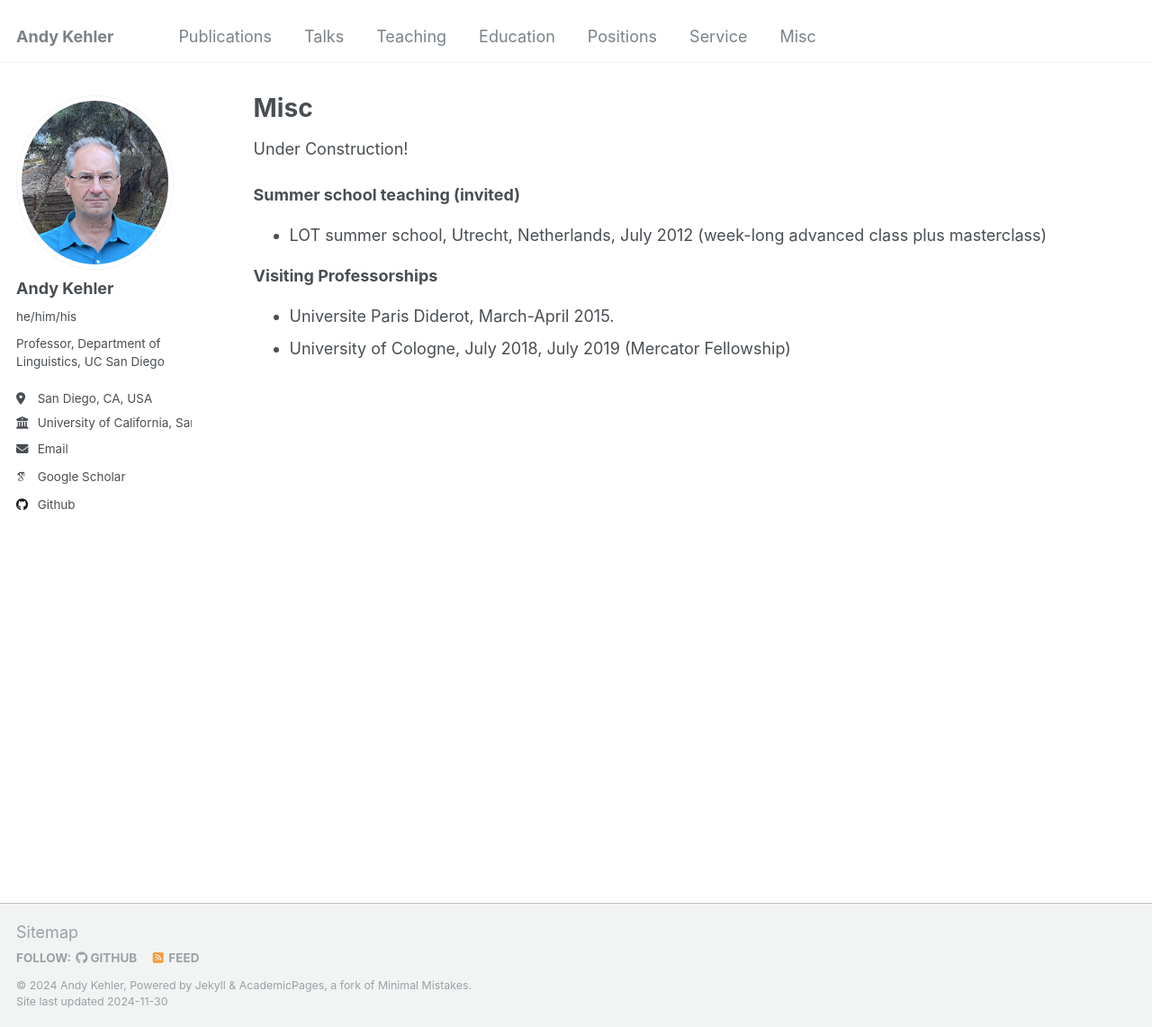
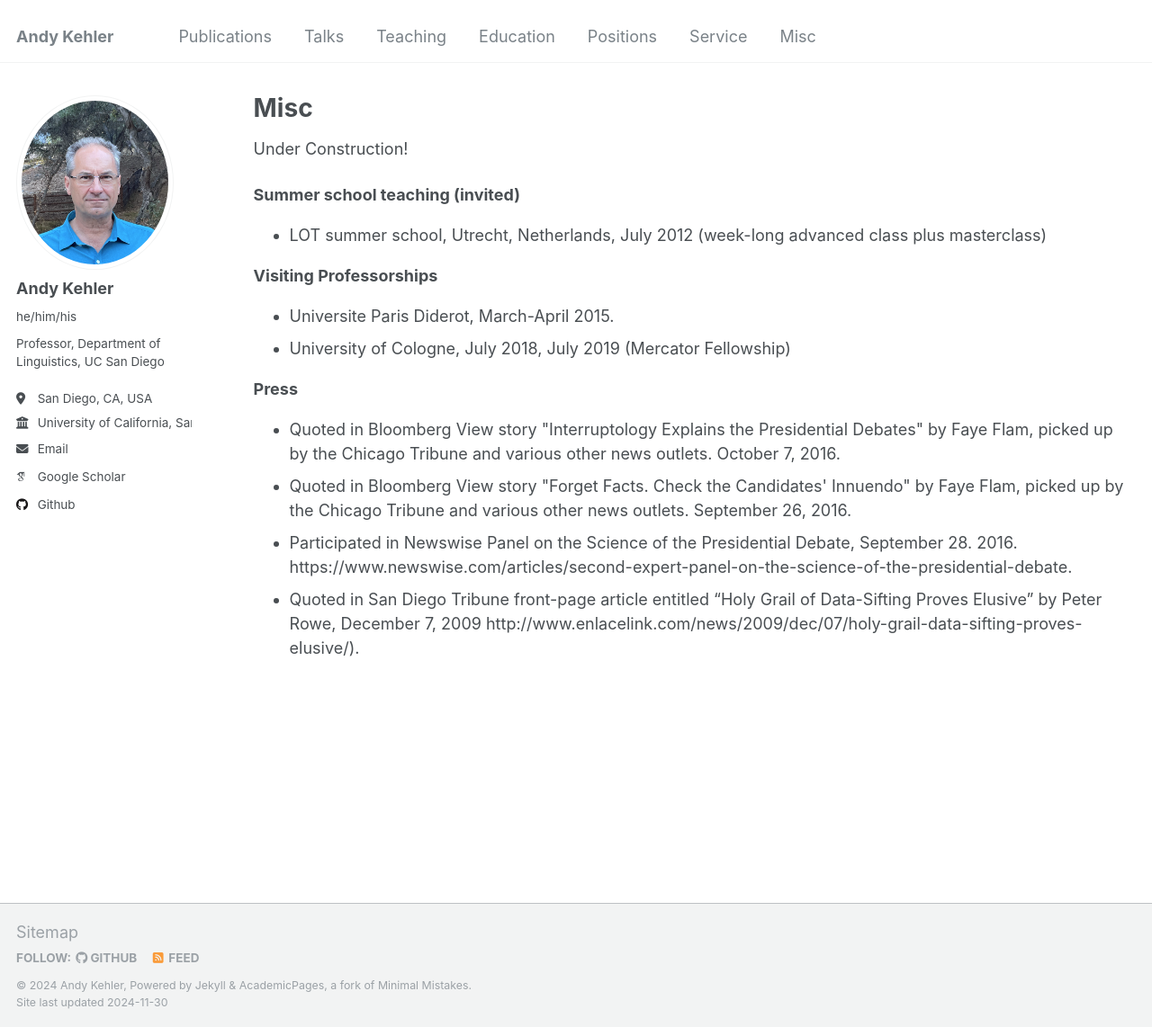
Before and after one commit to akehler/akehler.github.io, a Jekyll site: the page built from _pages/misc.html, in a window 1280 px wide and 1142 px high. Shown: the whole window at 90% size. Built offline with Jekyll 4.4.1, drawn with Linux system fonts in a browser that asks for light colours; some web fonts are replaced.

Commit message:
Update misc.html

```diff
--- a/_pages/misc.html
+++ b/_pages/misc.html
@@ -22,3 +22,22 @@ Universite Paris Diderot, March-April 2015.
 University of Cologne, July 2018, July 2019 (Mercator Fellowship)
   </li>
 </ul>
+
+
+<strong>Press</strong>
+
+<ul>
+  <li>
+Quoted in Bloomberg View story "Interruptology Explains the Presidential Debates" by Faye Flam, picked up
+by the Chicago Tribune and various other news outlets.  October 7, 2016.
+  </li><li>
+Quoted in Bloomberg View story "Forget Facts. Check the Candidates' Innuendo" by Faye Flam, picked up by the Chicago Tribune
+and various other news outlets.  September 26, 2016.
+  </li><li>
+Participated in Newswise Panel on the Science of the Presidential Debate, September 28. 2016.
+https://www.newswise.com/articles/second-expert-panel-on-the-science-of-the-presidential-debate.
+  </li><li>
+Quoted in San Diego Tribune front-page article entitled “Holy Grail of Data-Sifting Proves Elusive”
+by Peter Rowe, December 7, 2009 http://www.enlacelink.com/news/2009/dec/07/holy-grail-data-sifting-proves- elusive/).
+  </li>
+</ul>
```
